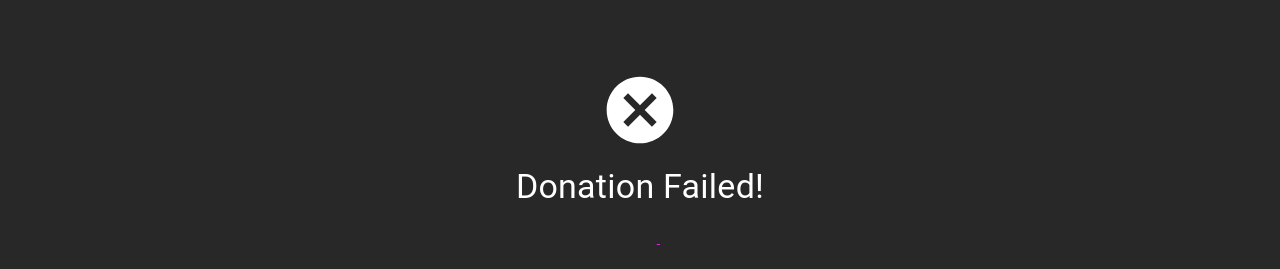
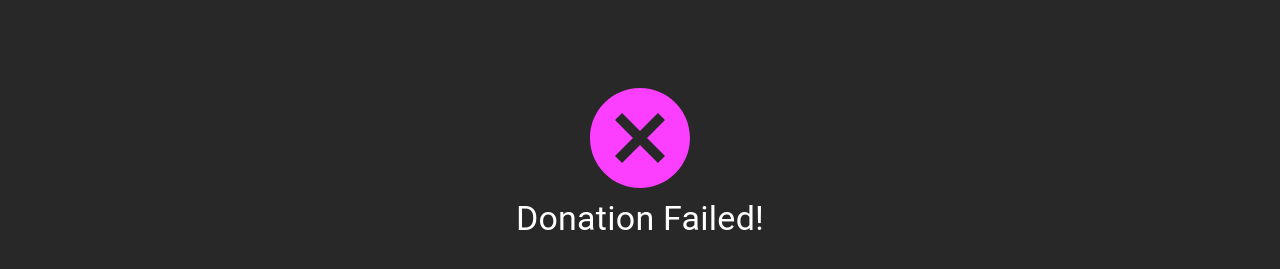
Before and after one commit to thermojam/react-nci-app, a React (Vite) app: page /cancel in a window 1280 px wide. Shown: the part 533-802 px from the top of the page. Built offline with nearby package versions, Linux system fonts and the light colour scheme.

Commit message:
finished workflow

```diff
--- a/src/pages/Cancel.jsx
+++ b/src/pages/Cancel.jsx
@@ -1,5 +1,5 @@
 import React from 'react';
-import { Box, Typography, CircularProgress } from '@mui/material';
+import { Box, Typography} from '@mui/material';
 import { Cancel as CancelIcon } from '@mui/icons-material';
 
 
@@ -17,11 +17,10 @@ export const Cancel = () => {
                 color: 'white',
             }}
         >
-            <CancelIcon sx={{ fontSize: 80, marginBottom: 2 }} />
+            <CancelIcon sx={{ fontSize: 120 ,color: '#fb3eff' }} />
             <Typography variant="h4" sx={{ marginBottom: 2 }}>
                 Donation Failed!
             </Typography>
-            <CircularProgress sx={{ color: '#fb1eff' }} />
         </Box>
     );
 };
--- a/src/pages/Success.jsx
+++ b/src/pages/Success.jsx
@@ -14,7 +14,7 @@ export const Success = () => {
                 backgroundColor: '#282828',
                 color: 'white',
             }}>
-            <CheckCircleIcon color="success" sx={{ fontSize: 80, color: '#87faab' }} />
+            <CheckCircleIcon color="success" sx={{ fontSize: 120, color: '#74ffa1' }} />
             <Typography variant="h4" mt={2}>Спасибо за поддержку!</Typography>
             <Typography mt={1}>Ваш платёж успешно завершён 🙌</Typography>
         </Box>
```
